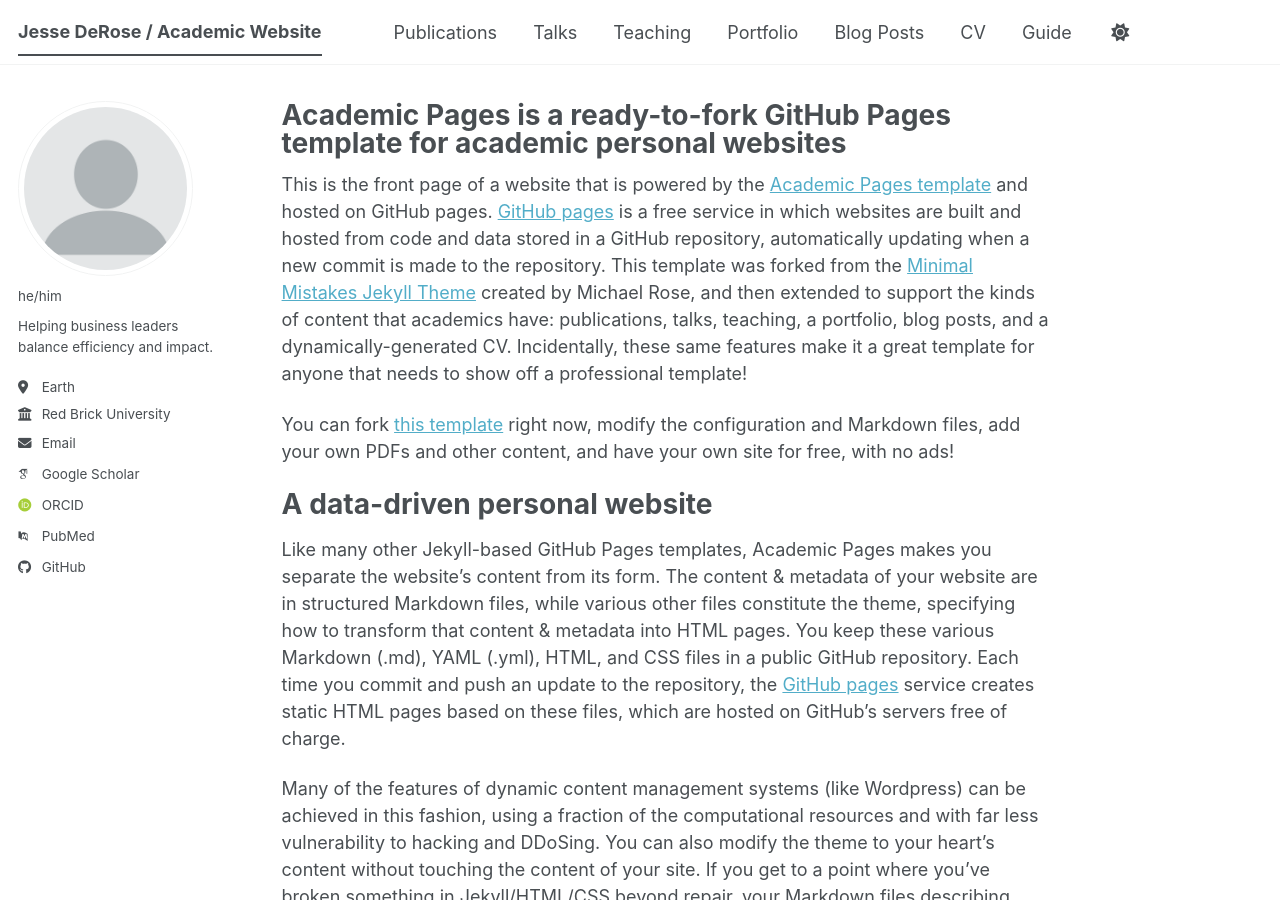
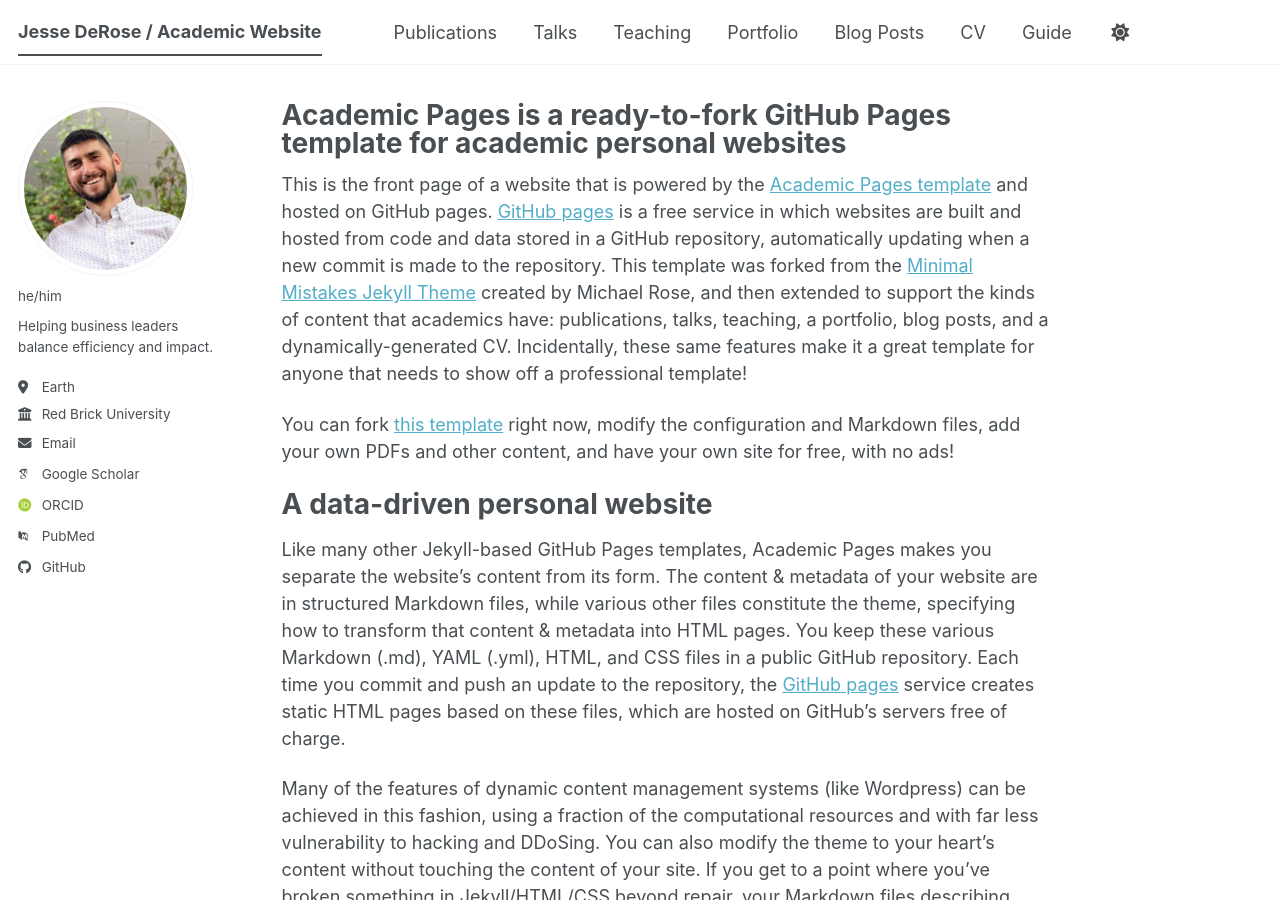
Before and after one commit to jcderose/jcderose-academic.github.io, a Jekyll site: the page built from _pages/about.md, in a window 1280 px wide and 900 px high. Built offline with Jekyll 4.4.1, drawn with Linux system fonts in a browser that asks for light colours; some web fonts are replaced; a script bundle is joined from its source files by our own code; library files that are not in the unit come from our copies.

Commit message:
Update _config.yml
Add profile pic file name

```diff
--- a/_config.yml
+++ b/_config.yml
@@ -23,7 +23,7 @@ repository               : "jcderose/jcderose-academic.github.io"
 #               Additional customization can be done by editing /_includes/author-profile.html
 author:
   # Biographic information
-  avatar           : "profile.png"
+  avatar           : "fHUle4JF_400x400.jpeg"
   name             : ""
   pronouns         : "he/him"
   bio              : "Helping business leaders balance efficiency and impact."
```
